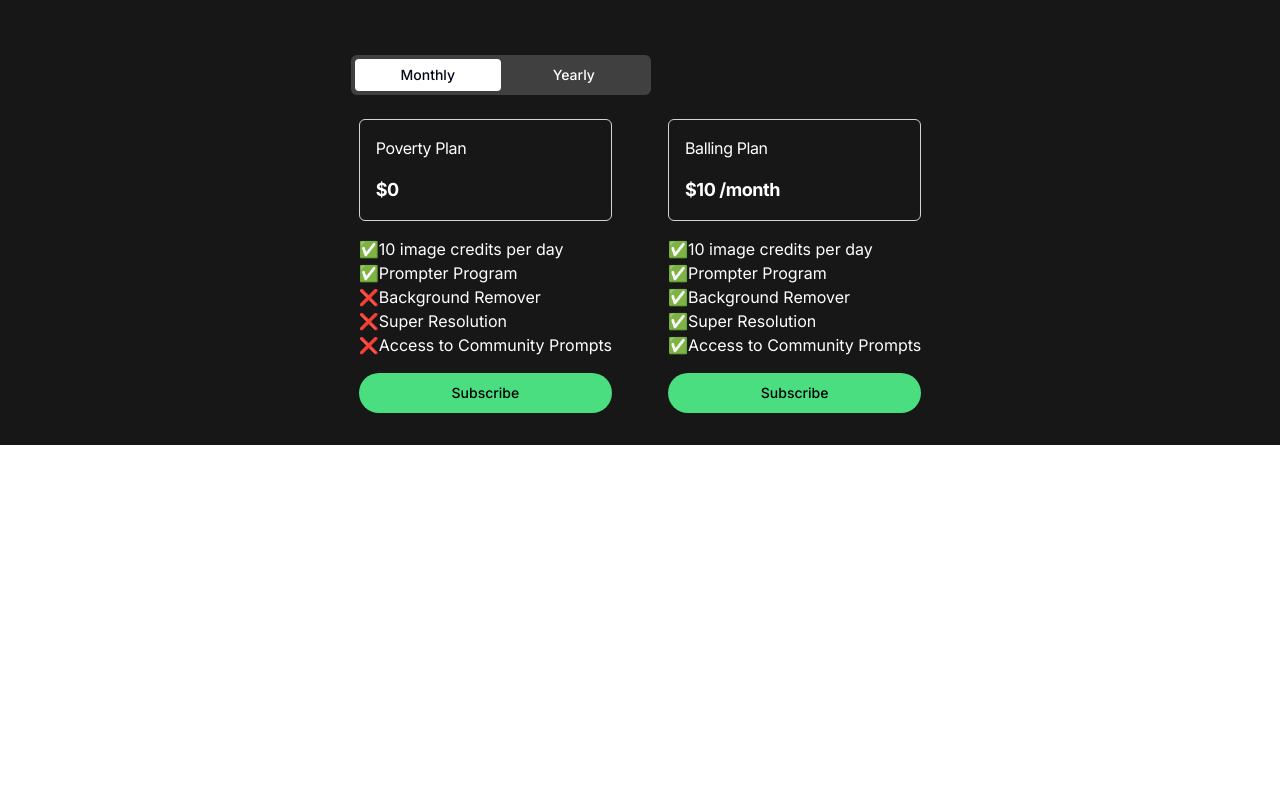
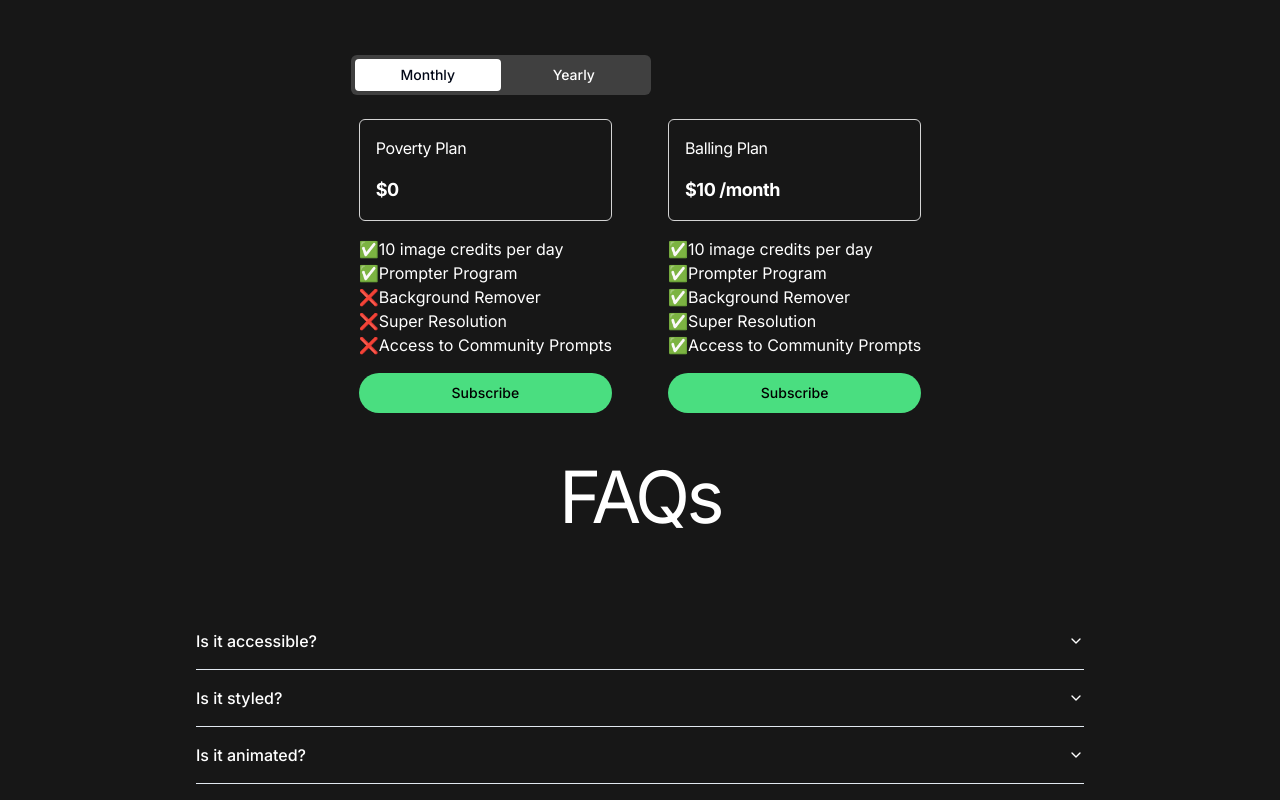
Before and after one commit to themuffineman/pendora, a Next.js app: page / in a window 1280 px wide. Shown: the part 1673-2473 px from the top of the page. Before the commit the page ends 2118 px from the top, so only its background shows below. Built offline with nearby package versions, Linux system fonts and the light colour scheme.

Commit message:
FAQ Section

```diff
--- a/app/page.js
+++ b/app/page.js
@@ -5,6 +5,7 @@
 import vercel from "../public/vercel.svg"
 import grim from "../public/hero-images/grim.png"
 import aston from "../public/hero-images/aston.webp"
+import { Accordion, AccordionContent, AccordionItem, AccordionTrigger } from "@/components/ui/accordion";
 
 
 
@@ -97,10 +98,10 @@
         </div>
       </section>
       <section>
-        <div className="flex flex-col items-center text-white w-full mx-auto p-4 gap-20">
+        <div className="flex flex-col items-center text-white w-full  p-4 gap-20">
           <h3 className="text-7xl font-normal tracking-tighter text-white">Pricing</h3>
 
-            <Tabs defaultValue="monthly" className="w-full">
+            <Tabs defaultValue="monthly" className="w-full mx-auto">
               <TabsList className="grid grid-cols-2 bg-neutral-700 w-[300px] mb-4  text-white">
                 <TabsTrigger value="monthly" className="bg-neutral-700" >Monthly</TabsTrigger>
                 <TabsTrigger value="yearly" className="bg-neutral-700">Yearly</TabsTrigger>
@@ -178,6 +179,33 @@
         </div>
         <div></div>
       </section>
+      <section className="w-full flex justify-center ">
+      <div className="flex flex-col items-center text-white w-3/4 p-4 gap-20">
+        <h3 className="text-7xl font-normal tracking-tighter text-white">FAQs</h3>
+        <Accordion type="single" collapsible className="w-full px-5">
+          <AccordionItem value="item-1">
+            <AccordionTrigger>Is it accessible?</AccordionTrigger>
+            <AccordionContent>
+              Yes. It adheres to the WAI-ARIA design pattern.
+            </AccordionContent>
+          </AccordionItem>
+          <AccordionItem value="item-2">
+            <AccordionTrigger>Is it styled?</AccordionTrigger>
+            <AccordionContent>
+              Yes. It comes with default styles that matches the other
+              components&apos; aesthetic.
+            </AccordionContent>
+          </AccordionItem>
+          <AccordionItem value="item-3">
+            <AccordionTrigger>Is it animated?</AccordionTrigger>
+            <AccordionContent>
+              Yes. It&apos;s animated by default, but you can disable it if you
+              prefer.
+            </AccordionContent>
+          </AccordionItem>
+        </Accordion>
+      </div>
+      </section>
     </main>
   );
 }
--- /dev/null
+++ b/components/ui/accordion.jsx
@@ -0,0 +1,43 @@
+"use client"
+
+import * as React from "react"
+import * as AccordionPrimitive from "@radix-ui/react-accordion"
+import { ChevronDown } from "lucide-react"
+
+import { cn } from "@/lib/utils"
+
+const Accordion = AccordionPrimitive.Root
+
+const AccordionItem = React.forwardRef(({ className, ...props }, ref) => (
+  <AccordionPrimitive.Item ref={ref} className={cn("border-b", className)} {...props} />
+))
+AccordionItem.displayName = "AccordionItem"
+
+const AccordionTrigger = React.forwardRef(({ className, children, ...props }, ref) => (
+  <AccordionPrimitive.Header className="flex">
+    <AccordionPrimitive.Trigger
+      ref={ref}
+      className={cn(
+        "flex flex-1 items-center justify-between py-4 font-medium transition-all hover:underline [&[data-state=open]>svg]:rotate-180",
+        className
+      )}
+      {...props}>
+      {children}
+      <ChevronDown className="h-4 w-4 shrink-0 transition-transform duration-200" />
+    </AccordionPrimitive.Trigger>
+  </AccordionPrimitive.Header>
+))
+AccordionTrigger.displayName = AccordionPrimitive.Trigger.displayName
+
+const AccordionContent = React.forwardRef(({ className, children, ...props }, ref) => (
+  <AccordionPrimitive.Content
+    ref={ref}
+    className="overflow-hidden text-sm transition-all data-[state=closed]:animate-accordion-up data-[state=open]:animate-accordion-down"
+    {...props}>
+    <div className={cn("pb-4 pt-0", className)}>{children}</div>
+  </AccordionPrimitive.Content>
+))
+
+AccordionContent.displayName = AccordionPrimitive.Content.displayName
+
+export { Accordion, AccordionItem, AccordionTrigger, AccordionContent }
--- a/package.json
+++ b/package.json
@@ -9,6 +9,7 @@
     "lint": "next lint"
   },
   "dependencies": {
+    "@radix-ui/react-accordion": "^1.1.2",
     "@radix-ui/react-slot": "^1.0.2",
     "@radix-ui/react-tabs": "^1.0.4",
     "class-variance-authority": "^0.7.0",
--- a/tailwind.config.js
+++ b/tailwind.config.js
@@ -17,6 +17,20 @@
       },
     },
     extend: {
+      keyframes: {
+        "accordion-down": {
+          from: { height: "0" },
+          to: { height: "var(--radix-accordion-content-height)" },
+        },
+        "accordion-up": {
+          from: { height: "var(--radix-accordion-content-height)" },
+          to: { height: "0" },
+        },
+      },
+      animation: {
+        "accordion-down": "accordion-down 0.2s ease-out",
+        "accordion-up": "accordion-up 0.2s ease-out",
+      },
       colors: {
         border: "hsl(var(--border))",
         input: "hsl(var(--input))",
```
Also changed, not shown: 1 other file (tests, documents, lock files or other folders).
